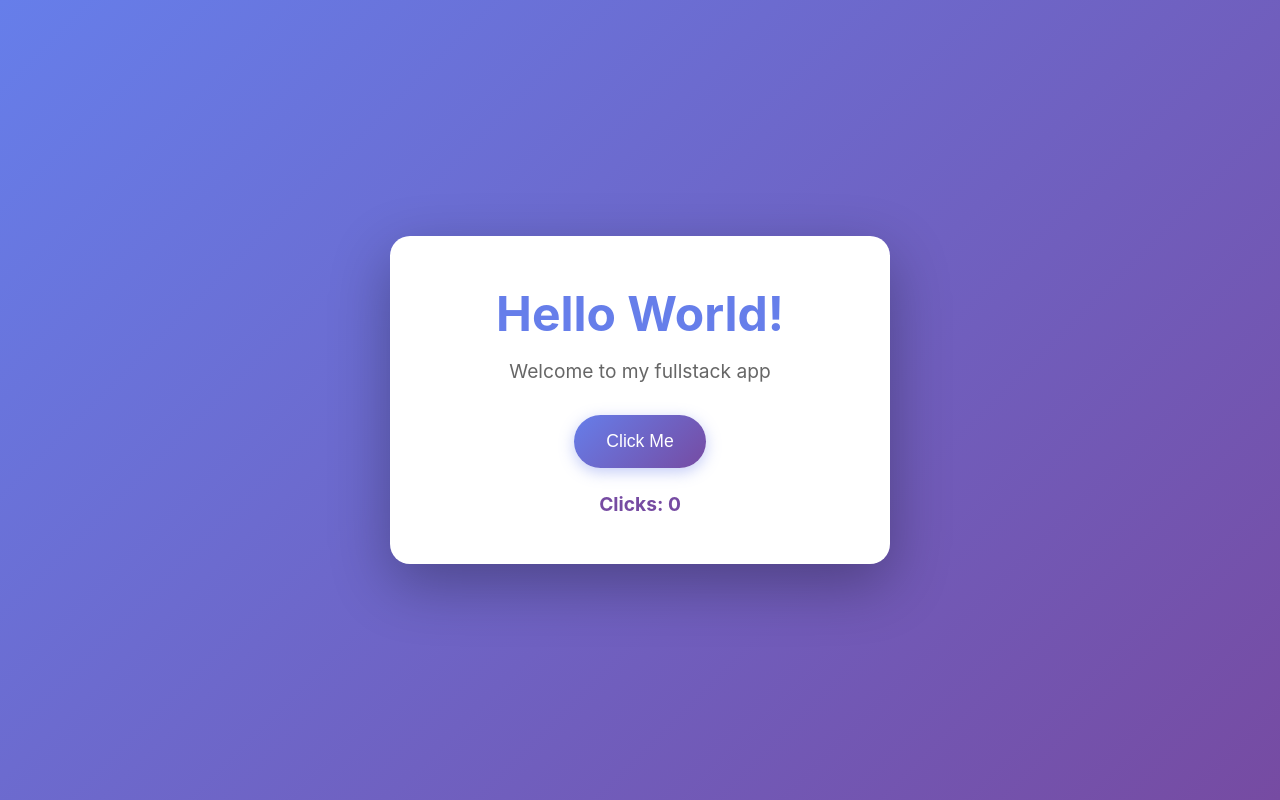
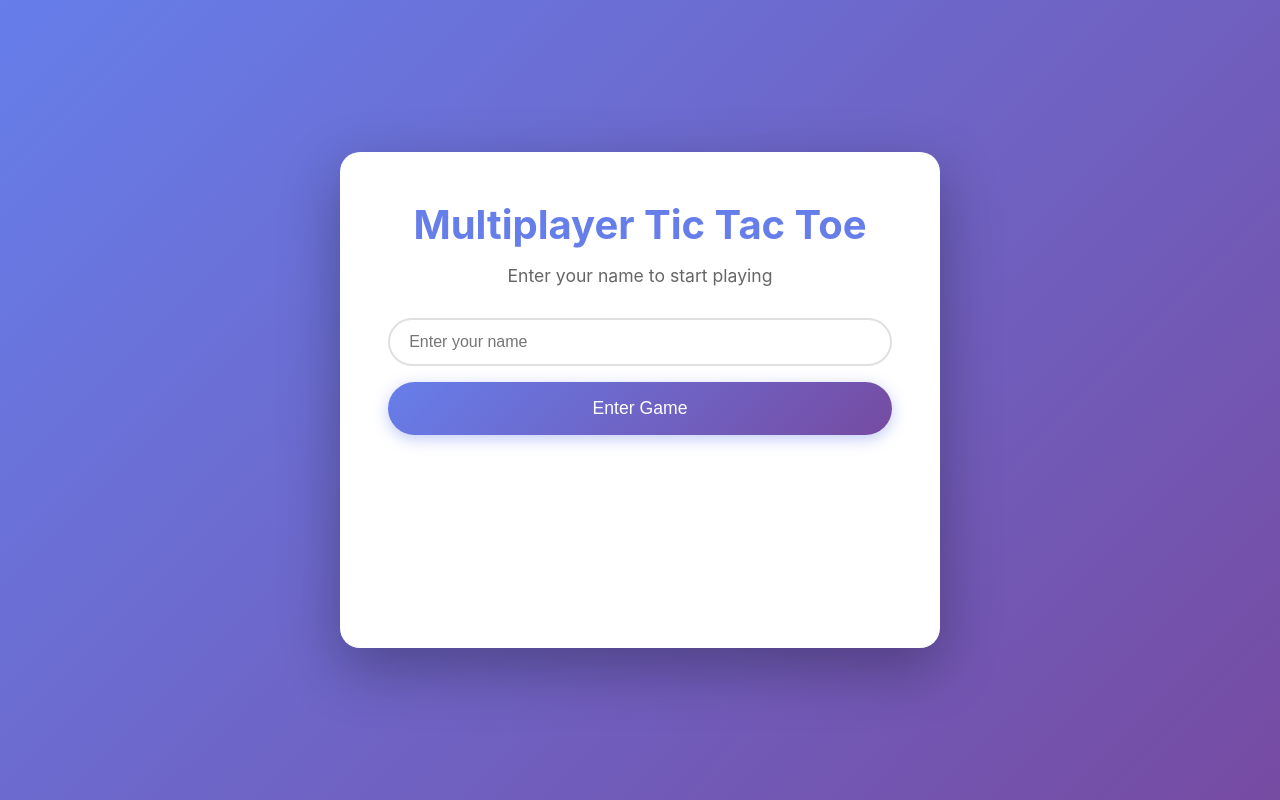
Before and after one commit to Rani367/fullstack-project, a Flask app: page / in a window 1280 px wide. Run offline with Flask 3, Linux system fonts and the light colour scheme; some libraries are stand-ins or nearby versions.

Commit message:
fhirwegfeiubgfdhgousrng

```diff
--- a/backend/main.py
+++ b/backend/main.py
@@ -1,6 +1,8 @@
-from flask import Flask, send_from_directory, render_template
+from flask import Flask, send_from_directory, render_template, request
+from flask_socketio import SocketIO, emit
 import os
 import time
+import random
 
 # Get the absolute path to frontend directory
 BASE_DIR = os.path.dirname(os.path.dirname(os.path.abspath(__file__)))
@@ -8,10 +10,17 @@ FRONTEND_DIR = os.path.join(BASE_DIR, 'frontend')
 TEMPLATE_DIR = os.path.join(BASE_DIR, 'templates')
 
 app = Flask(__name__, static_folder=FRONTEND_DIR, static_url_path='', template_folder=TEMPLATE_DIR)
+app.config['SECRET_KEY'] = os.environ.get('SECRET_KEY', 'your-secret-key-here')
+
+socketio = SocketIO(app, cors_allowed_origins="*")
 
 # Generate a version for cache busting
-# Try to use Railway's deployment ID or build time, otherwise use current timestamp
 VERSION = os.environ.get('RAILWAY_DEPLOYMENT_ID', str(int(time.time())))
+
+# Game state management
+players = {}  # {socket_id: {'name': str, 'game_id': str}}
+waiting_players = []  # List of waiting socket_ids
+games = {}  # {game_id: {'players': [socket_id1, socket_id2], 'board': [], 'turn': socket_id, 'status': 'waiting'|'playing'|'finished'}}
 
 @app.template_global()
 def get_version():
@@ -49,6 +58,200 @@ def serve_static(filename):
 
     return None, 404
 
+@socketio.on('connect')
+def handle_connect():
+    print(f"Client connected: {request.sid}")
+    emit('connected', {'message': 'Connected to server'})
+
+@socketio.on('disconnect')
+def handle_disconnect():
+    print(f"Client disconnected: {request.sid}")
+    handle_player_disconnect()
+
+def handle_player_disconnect():
+    socket_id = request.sid
+
+    if socket_id in players:
+        player = players[socket_id]
+
+        # Remove from waiting list if there
+        if socket_id in waiting_players:
+            waiting_players.remove(socket_id)
+
+        # Handle game if player is in one
+        if 'game_id' in player and player['game_id'] in games:
+            game_id = player['game_id']
+            game = games[game_id]
+
+            # Remove player from game
+            if socket_id in game['players']:
+                game['players'].remove(socket_id)
+
+            # Notify opponent
+            for p_id in game['players']:
+                if p_id != socket_id and p_id in players:
+                    socketio.emit('opponent_disconnected', {'message': 'Opponent disconnected'}, room=p_id)
+
+            # Clean up empty games
+            if len(game['players']) < 2:
+                del games[game_id]
+
+        # Remove player
+        del players[socket_id]
+
+@socketio.on('check_name')
+def handle_check_name(data):
+    socket_id = request.sid
+    name = data.get('name', '').strip()
+
+    if not name:
+        emit('name_taken', {'error': 'Name cannot be empty'})
+        return
+
+    # Check if name is already taken by another player
+    for pid, player in players.items():
+        if pid != socket_id and player.get('name', '').lower() == name.lower():
+            emit('name_taken', {'error': 'Name is already taken'})
+            return
+
+    # Name is available
+    players[socket_id] = {'name': name, 'game_id': None}
+    emit('name_valid', {'name': name})
+
+    # Try to start or join matchmaking
+    handle_matchmaking()
+
+def handle_matchmaking():
+    socket_id = request.sid
+
+    if socket_id not in players or players[socket_id]['game_id']:
+        return
+
+    # Add to waiting list
+    if socket_id not in waiting_players:
+        waiting_players.append(socket_id)
+        socketio.emit('waiting', {'message': 'Looking for an opponent...'}, room=socket_id)
+
+    # Try to pair players
+    if len(waiting_players) >= 2:
+        player1_id = waiting_players.pop(0)
+        player2_id = waiting_players.pop(0)
+
+        # Create game
+        game_id = f"game_{random.randint(1000, 9999)}"
+        games[game_id] = {
+            'players': [player1_id, player2_id],
+            'board': [''] * 9,
+            'turn': player1_id,  # Randomly choose first player
+            'status': 'playing'
+        }
+
+        # Update player game_id
+        players[player1_id]['game_id'] = game_id
+        players[player2_id]['game_id'] = game_id
+
+        # Notify both players
+        socketio.emit('game_start', {
+            'game_id': game_id,
+            'players': [players[player1_id]['name'], players[player2_id]['name']],
+            'your_symbol': 'X',
+            'turn': players[games[game_id]['turn']]['name']
+        }, room=player1_id)
+
+        socketio.emit('game_start', {
+            'game_id': game_id,
+            'players': [players[player1_id]['name'], players[player2_id]['name']],
+            'your_symbol': 'O',
+            'turn': players[games[game_id]['turn']]['name']
+        }, room=player2_id)
+
+@socketio.on('make_move')
+def handle_make_move(data):
+    socket_id = request.sid
+
+    if socket_id not in players or not players[socket_id].get('game_id'):
+        emit('error', {'error': 'Not in a game'})
+        return
+
+    game_id = players[socket_id]['game_id']
+
+    if game_id not in games:
+        emit('error', {'error': 'Game not found'})
+        return
+
+    game = games[game_id]
+
+    if game['status'] != 'playing':
+        emit('error', {'error': 'Game is not active'})
+        return
+
+    if socket_id != game['turn']:
+        emit('error', {'error': 'Not your turn'})
+        return
+
+    index = data.get('index')
+
+    if index is None or index < 0 or index > 8:
+        emit('error', {'error': 'Invalid move'})
+        return
+
+    if game['board'][index]:
+        emit('error', {'error': 'Spot already taken'})
+        return
+
+    # Make the move
+    symbol = 'X' if socket_id == game['players'][0] else 'O'
+    game['board'][index] = symbol
+
+    # Check for win
+    winner = check_winner(game['board'])
+
+    if winner:
+        game['status'] = 'finished'
+        winner_socket = game['players'][0] if winner == 'X' else game['players'][1]
+
+        # Notify both players
+        for player_id in game['players']:
+            socketio.emit('game_over', {
+                'winner': players[winner_socket]['name'],
+                'board': game['board'],
+                'reason': 'win'
+            }, room=player_id)
+    elif all(cell for cell in game['board']):  # Check for tie
+        game['status'] = 'finished'
+        # Notify both players
+        for player_id in game['players']:
+            socketio.emit('game_over', {
+                'winner': None,
+                'board': game['board'],
+                'reason': 'tie'
+            }, room=player_id)
+    else:
+        # Switch turn
+        game['turn'] = game['players'][1] if game['turn'] == game['players'][0] else game['players'][0]
+
+        # Notify both players of the move
+        for player_id in game['players']:
+            socketio.emit('move_made', {
+                'index': index,
+                'symbol': symbol,
+                'board': game['board'],
+                'next_turn': players[game['turn']]['name']
+            }, room=player_id)
+
+def check_winner(board):
+    """Check if there's a winner"""
+    winning_combinations = [
+        [0, 1, 2], [3, 4, 5], [6, 7, 8],  # rows
+        [0, 3, 6], [1, 4, 7], [2, 5, 8],  # columns
+        [0, 4, 8], [2, 4, 6]              # diagonals
+    ]
+
+    for combo in winning_combinations:
+        if board[combo[0]] and board[combo[0]] == board[combo[1]] == board[combo[2]]:
+            return board[combo[0]]
+    return None
+
 if __name__ == '__main__':
     port = int(os.environ.get('PORT', 5000))
-    app.run(host='0.0.0.0', port=port, debug=False)
+    socketio.run(app, host='0.0.0.0', port=port, debug=False)
--- a/frontend/app.js
+++ b/frontend/app.js
@@ -1,17 +1,190 @@
-let clickCount = 0;
+// Connect to WebSocket server
+const socket = io();
 
-document.addEventListener('DOMContentLoaded', () => {
-    const button = document.getElementById('clickMe');
-    const counter = document.getElementById('counter');
+// Game state
+let gameState = {
+    mySymbol: '',
+    myName: '',
+    player1Name: '',
+    player2Name: '',
+    currentTurn: '',
+    board: Array(9).fill(''),
+    gameOver: false
+};
 
-    button.addEventListener('click', () => {
-        clickCount++;
-        counter.textContent = `Clicks: ${clickCount}`;
+// DOM Elements
+const loginScreen = document.getElementById('loginScreen');
+const waitingScreen = document.getElementById('waitingScreen');
+const gameScreen = document.getElementById('gameScreen');
+const playerNameInput = document.getElementById('playerName');
+const enterGameBtn = document.getElementById('enterGame');
+const errorMessage = document.getElementById('errorMessage');
+const waitingMessage = document.getElementById('waitingMessage');
+const gameBoard = document.getElementById('gameBoard');
+const turnIndicator = document.getElementById('turnIndicator');
+const gameStatus = document.getElementById('gameStatus');
+const playAgainBtn = document.getElementById('playAgain');
+const player1NameDisplay = document.getElementById('player1Name');
+const player2NameDisplay = document.getElementById('player2Name');
+const player1SymbolDisplay = document.getElementById('player1Symbol');
+const player2SymbolDisplay = document.getElementById('player2Symbol');
 
-        // Add a little animation
-        button.style.transform = 'scale(0.95)';
-        setTimeout(() => {
-            button.style.transform = 'scale(1)';
-        }, 100);
+// Initialize game board
+function initializeBoard() {
+    gameBoard.innerHTML = '';
+    for (let i = 0; i < 9; i++) {
+        const cell = document.createElement('div');
+        cell.className = 'cell';
+        cell.dataset.index = i;
+        cell.addEventListener('click', () => handleCellClick(i));
+        gameBoard.appendChild(cell);
+    }
+}
+
+// Switch between screens
+function showScreen(screen) {
+    loginScreen.classList.add('hidden');
+    waitingScreen.classList.add('hidden');
+    gameScreen.classList.add('hidden');
+
+    screen.classList.remove('hidden');
+}
+
+// Enter game button handler
+enterGameBtn.addEventListener('click', () => {
+    const name = playerNameInput.value.trim();
+    if (!name) {
+        errorMessage.textContent = 'Please enter a name';
+        return;
+    }
+
+    errorMessage.textContent = '';
+    socket.emit('check_name', { name });
+});
+
+// Handle Enter key
+playerNameInput.addEventListener('keypress', (e) => {
+    if (e.key === 'Enter') {
+        enterGameBtn.click();
+    }
+});
+
+// Handle cell click
+function handleCellClick(index) {
+    if (gameState.gameOver || gameState.board[index] || gameState.currentTurn !== gameState.myName) {
+        return;
+    }
+
+    socket.emit('make_move', { index });
+}
+
+// Update board display
+function updateBoard(board) {
+    const cells = gameBoard.querySelectorAll('.cell');
+    cells.forEach((cell, index) => {
+        cell.textContent = board[index];
+        cell.classList.toggle('disabled', !!board[index] || gameState.gameOver);
     });
+}
+
+// Socket event handlers
+socket.on('connected', (data) => {
+    console.log('Connected:', data.message);
 });
+
+socket.on('name_taken', (data) => {
+    errorMessage.textContent = data.error;
+});
+
+socket.on('name_valid', (data) => {
+    gameState.myName = data.name;
+    showScreen(waitingScreen);
+    waitingMessage.textContent = 'Looking for an opponent...';
+});
+
+socket.on('waiting', (data) => {
+    waitingMessage.textContent = data.message;
+});
+
+socket.on('game_start', (data) => {
+    gameState.mySymbol = data.your_symbol;
+    gameState.player1Name = data.players[0];
+    gameState.player2Name = data.players[1];
+    gameState.currentTurn = data.turn;
+
+    // Update player displays
+    player1NameDisplay.textContent = gameState.player1Name;
+    player2NameDisplay.textContent = gameState.player2Name;
+    player1SymbolDisplay.textContent = '(X)';
+    player2SymbolDisplay.textContent = '(O)';
+
+    // Clear and initialize
+    gameState.board = Array(9).fill('');
+    gameState.gameOver = false;
+    gameStatus.textContent = '';
+    playAgainBtn.classList.add('hidden');
+
+    initializeBoard();
+    showScreen(gameScreen);
+    updateTurnIndicator();
+});
+
+socket.on('move_made', (data) => {
+    gameState.board = data.board;
+    gameState.currentTurn = data.next_turn;
+
+    updateBoard(data.board);
+    updateTurnIndicator();
+});
+
+socket.on('game_over', (data) => {
+    gameState.board = data.board;
+    gameState.gameOver = true;
+
+    updateBoard(data.board);
+
+    if (data.reason === 'win') {
+        if (data.winner === gameState.myName) {
+            gameStatus.textContent = '🎉 You Won!';
+            gameStatus.className = 'game-status winner';
+        } else {
+            gameStatus.textContent = '😢 You Lost';
+            gameStatus.className = 'game-status loser';
+        }
+    } else if (data.reason === 'tie') {
+        gameStatus.textContent = "It's a Tie!";
+        gameStatus.className = 'game-status tie';
+    }
+
+    playAgainBtn.classList.remove('hidden');
+});
+
+socket.on('error', (data) => {
+    console.error('Error:', data.error);
+    gameStatus.textContent = data.error;
+});
+
+socket.on('opponent_disconnected', (data) => {
+    gameStatus.textContent = 'Opponent disconnected';
+    gameStatus.className = 'game-status error';
+    playAgainBtn.classList.remove('hidden');
+});
+
+// Play again button
+playAgainBtn.addEventListener('click', () => {
+    location.reload();
+});
+
+// Update turn indicator
+function updateTurnIndicator() {
+    if (gameState.currentTurn === gameState.myName) {
+        turnIndicator.textContent = "It's your turn!";
+        turnIndicator.className = 'turn-indicator your-turn';
+    } else {
+        turnIndicator.textContent = `Waiting for ${gameState.currentTurn}...`;
+        turnIndicator.className = 'turn-indicator opponent-turn';
+    }
+}
+
+// Initialize board on load
+initializeBoard();
--- a/frontend/styles.css
+++ b/frontend/styles.css
@@ -11,6 +11,7 @@ body {
     display: flex;
     justify-content: center;
     align-items: center;
+    padding: 20px;
 }
 
 .container {
@@ -19,22 +20,59 @@ body {
     padding: 3rem;
     border-radius: 20px;
     box-shadow: 0 20px 60px rgba(0, 0, 0, 0.3);
-    max-width: 500px;
-    width: 90%;
+    max-width: 600px;
+    width: 100%;
 }
 
 h1 {
     color: #667eea;
-    font-size: 3rem;
+    font-size: 2.5rem;
     margin-bottom: 1rem;
 }
 
 .subtitle {
     color: #666;
-    font-size: 1.2rem;
+    font-size: 1.1rem;
     margin-bottom: 2rem;
 }
 
+.hidden {
+    display: none !important;
+}
+
+/* Screen styling */
+.screen {
+    min-height: 400px;
+}
+
+/* Input group */
+.input-group {
+    display: flex;
+    flex-direction: column;
+    gap: 1rem;
+    margin-bottom: 1rem;
+}
+
+.input-group input {
+    padding: 0.8rem 1.2rem;
+    font-size: 1rem;
+    border: 2px solid #e0e0e0;
+    border-radius: 50px;
+    outline: none;
+    transition: all 0.3s ease;
+}
+
+.input-group input:focus {
+    border-color: #667eea;
+}
+
+.error-message {
+    color: #e74c3c;
+    font-size: 0.9rem;
+    min-height: 20px;
+}
+
+/* Button */
 .btn {
     background: linear-gradient(135deg, #667eea 0%, #764ba2 100%);
     color: white;
@@ -56,9 +94,148 @@ h1 {
     transform: scale(0.95);
 }
 
-#counter {
-    margin-top: 1.5rem;
+/* Loader */
+.loader {
+    border: 4px solid #f3f3f3;
+    border-top: 4px solid #667eea;
+    border-radius: 50%;
+    width: 50px;
+    height: 50px;
+    animation: spin 1s linear infinite;
+    margin: 2rem auto;
+}
+
+@keyframes spin {
+    0% { transform: rotate(0deg); }
+    100% { transform: rotate(360deg); }
+}
+
+/* Player info */
+.player-info {
+    display: flex;
+    justify-content: center;
+    align-items: center;
+    gap: 1rem;
+    margin: 1rem 0;
+    padding: 1rem;
+    background: #f8f9fa;
+    border-radius: 15px;
+}
+
+.player {
+    font-size: 1.1rem;
+    font-weight: bold;
+    color: #333;
+}
+
+.player span:first-child {
+    color: #667eea;
+}
+
+.player span:last-child {
+    color: #764ba2;
+    margin-left: 0.5rem;
+}
+
+.vs {
+    font-size: 1.5rem;
+    font-weight: bold;
+    color: #999;
+}
+
+/* Turn indicator */
+.turn-indicator {
     font-size: 1.2rem;
-    color: #764ba2;
     font-weight: bold;
+    margin: 1rem 0;
+    padding: 0.8rem;
+    border-radius: 10px;
 }
+
+.your-turn {
+    background: #d4edda;
+    color: #155724;
+}
+
+.opponent-turn {
+    background: #fff3cd;
+    color: #856404;
+}
+
+/* Game board */
+.game-board {
+    display: grid;
+    grid-template-columns: repeat(3, 1fr);
+    gap: 10px;
+    max-width: 300px;
+    margin: 2rem auto;
+}
+
+.cell {
+    aspect-ratio: 1;
+    background: #f8f9fa;
+    border: 3px solid #667eea;
+    border-radius: 15px;
+    display: flex;
+    align-items: center;
+    justify-content: center;
+    font-size: 3rem;
+    font-weight: bold;
+    cursor: pointer;
+    transition: all 0.3s ease;
+    color: #667eea;
+}
+
+.cell:hover:not(.disabled) {
+    background: #e0e8ff;
+    transform: scale(1.05);
+}
+
+.cell.disabled {
+    cursor: not-allowed;
+    opacity: 0.7;
+}
+
+/* Game status */
+.game-status {
+    font-size: 1.3rem;
+    font-weight: bold;
+    margin: 1rem 0;
+    padding: 1rem;
+    border-radius: 10px;
+}
+
+.winner {
+    background: #d4edda;
+    color: #155724;
+}
+
+.loser {
+    background: #f8d7da;
+    color: #721c24;
+}
+
+.tie {
+    background: #d1ecf1;
+    color: #0c5460;
+}
+
+.error {
+    background: #f8d7da;
+    color: #721c24;
+}
+
+/* Responsive */
+@media (max-width: 480px) {
+    h1 {
+        font-size: 2rem;
+    }
+
+    .game-board {
+        max-width: 250px;
+    }
+
+    .cell {
+        font-size: 2.5rem;
+    }
+}
--- a/requirements.txt
+++ b/requirements.txt
@@ -1 +1,4 @@
 Flask
+Flask-SocketIO==5.3.5
+python-socketio==5.10.0
+eventlet==0.33.3
--- a/run.py
+++ b/run.py
@@ -12,9 +12,9 @@ sys.path.insert(0, os.path.dirname(os.path.abspath(__file__)))
 
 # Change to backend directory and import main
 sys.path.insert(0, os.path.join(os.path.dirname(__file__), 'backend'))
-from main import app
+from main import app, socketio
 
 if __name__ == '__main__':
     port = int(os.environ.get('PORT', 5000))
     print(f'Starting server on http://localhost:{port}')
-    app.run(host='0.0.0.0', port=port, debug=True)
+    socketio.run(app, host='0.0.0.0', port=port, debug=True)
--- a/templates/index.html
+++ b/templates/index.html
@@ -3,15 +3,47 @@
 <head>
     <meta charset="UTF-8">
     <meta name="viewport" content="width=device-width, initial-scale=1.0">
-    <title>Hello World App</title>
+    <title>Multiplayer Tic Tac Toe</title>
     <link rel="stylesheet" href="/styles.css?v={{ version }}">
+    <script src="/socket.io/socket.io.js"></script>
 </head>
 <body>
     <div class="container">
-        <h1 id="greeting">Hello World!</h1>
-        <p class="subtitle">Welcome to my fullstack app</p>
-        <button id="clickMe" class="btn">Click Me</button>
-        <p id="counter">Clicks: 0</p>
+        <!-- Login Screen -->
+        <div id="loginScreen" class="screen">
+            <h1>Multiplayer Tic Tac Toe</h1>
+            <p class="subtitle">Enter your name to start playing</p>
+            <div class="input-group">
+                <input type="text" id="playerName" placeholder="Enter your name" maxlength="20">
+                <button id="enterGame" class="btn">Enter Game</button>
+            </div>
+            <p id="errorMessage" class="error-message"></p>
+        </div>
+
+        <!-- Waiting Screen -->
+        <div id="waitingScreen" class="screen hidden">
+            <h1>Looking for an opponent...</h1>
+            <div class="loader"></div>
+            <p id="waitingMessage">Please wait while we find you an opponent</p>
+        </div>
+
+        <!-- Game Screen -->
+        <div id="gameScreen" class="screen hidden">
+            <h1>Tic Tac Toe</h1>
+            <div id="playerInfo" class="player-info">
+                <div class="player">
+                    <span id="player1Name"></span> <span id="player1Symbol"></span>
+                </div>
+                <div class="vs">VS</div>
+                <div class="player">
+                    <span id="player2Name"></span> <span id="player2Symbol"></span>
+                </div>
+            </div>
+            <div id="turnIndicator" class="turn-indicator"></div>
+            <div id="gameBoard" class="game-board"></div>
+            <div id="gameStatus" class="game-status"></div>
+            <button id="playAgain" class="btn hidden">Play Again</button>
+        </div>
     </div>
     <script src="/app.js?v={{ version }}"></script>
 </body>
```
Also changed, not shown: frontend/index.html (+37 -5 lines).
